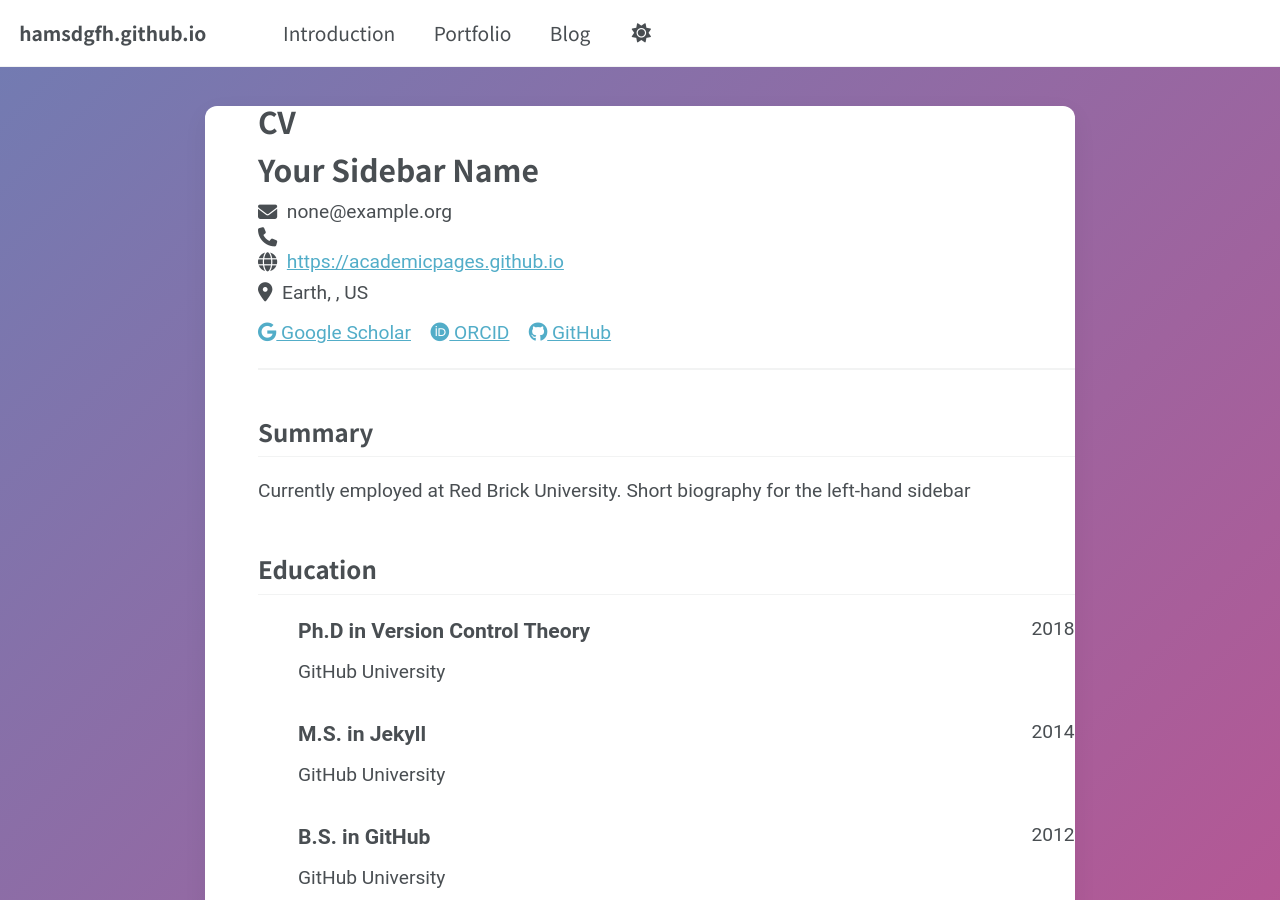
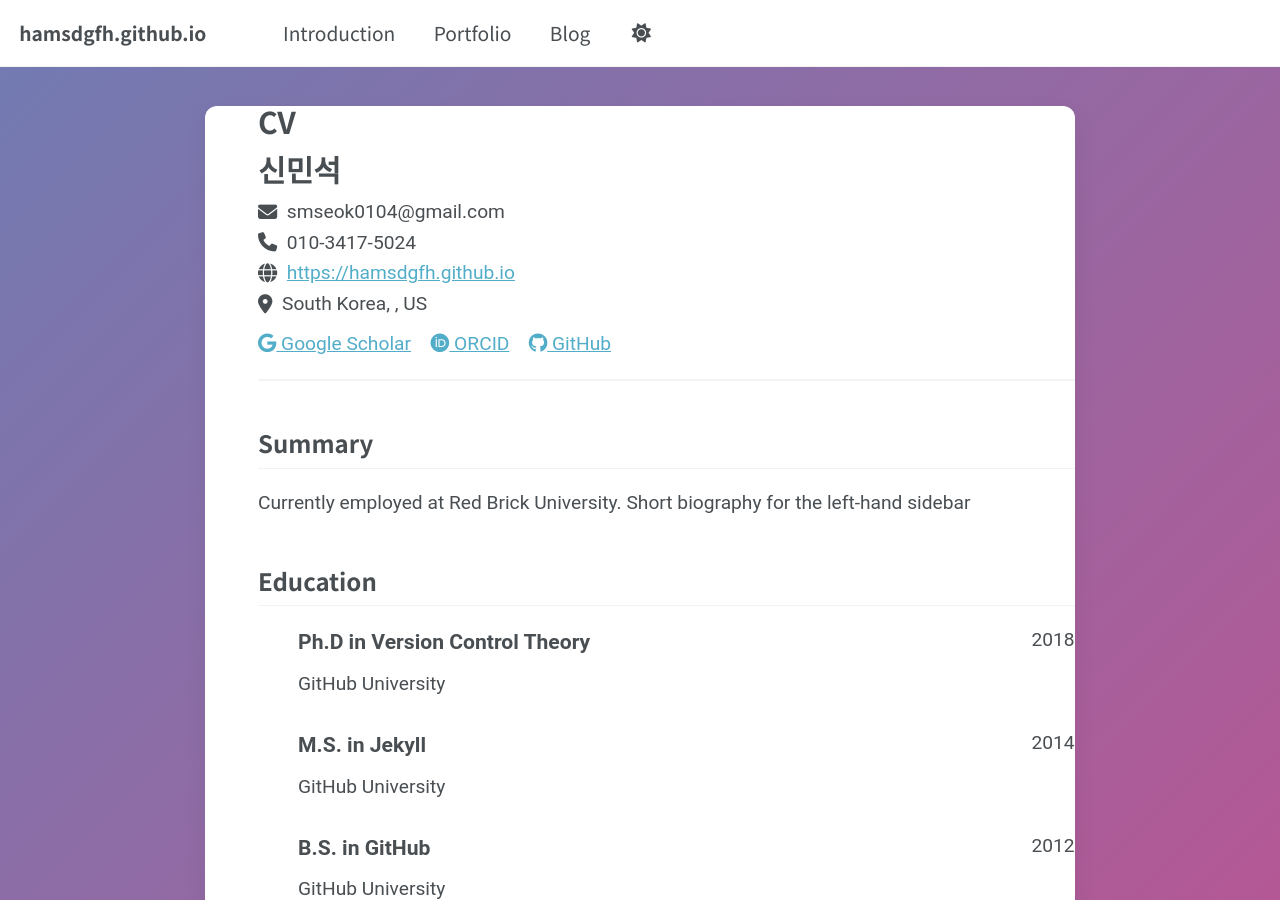
Before and after one commit to hamsdgfh/hamsdgfh.github.io, a Jekyll site: the page built from _pages/cv-json.md, in a window 1280 px wide and 900 px high. Built offline with Jekyll 4.4.1, drawn with Linux system fonts in a browser that asks for light colours; a script that is not in the unit is left out.

Commit message:
Update cv.json

```diff
--- a/_data/cv.json
+++ b/_data/cv.json
@@ -1,14 +1,14 @@
 {
   "basics": {
-    "name": "Your Sidebar Name",
-    "email": "none@example.org",
-    "phone": "",
-    "website": "https://academicpages.github.io",
+    "name": "신민석",
+    "email": "smseok0104@gmail.com",
+    "phone": "010-3417-5024",
+    "website": "https://hamsdgfh.github.io",
     "summary": "Currently employed at Red Brick University. Short biography for the left-hand sidebar",
     "location": {
       "address": "",
       "postalCode": "",
-      "city": "Earth",
+      "city": "South Korea",
       "countryCode": "US",
       "region": ""
     },
```
